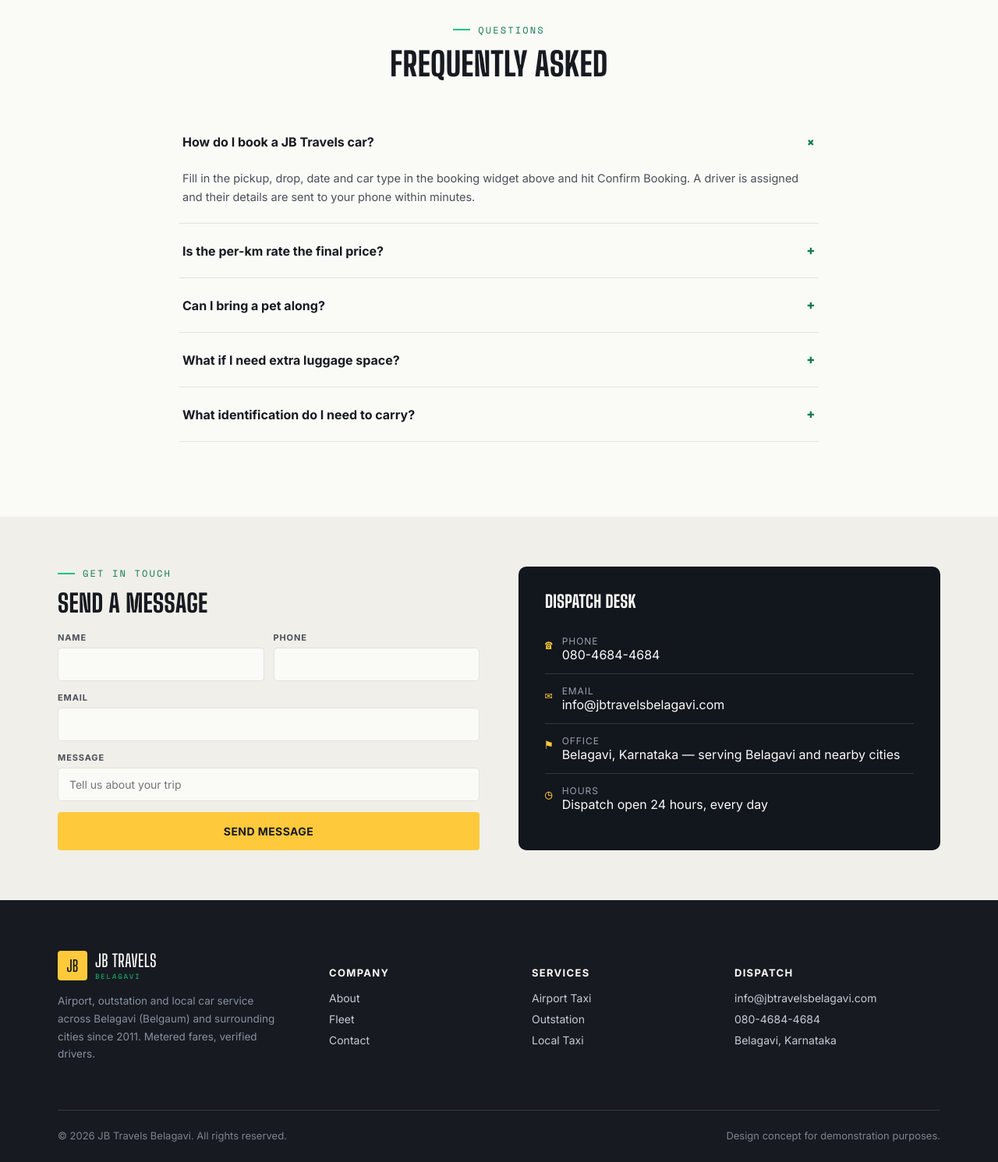
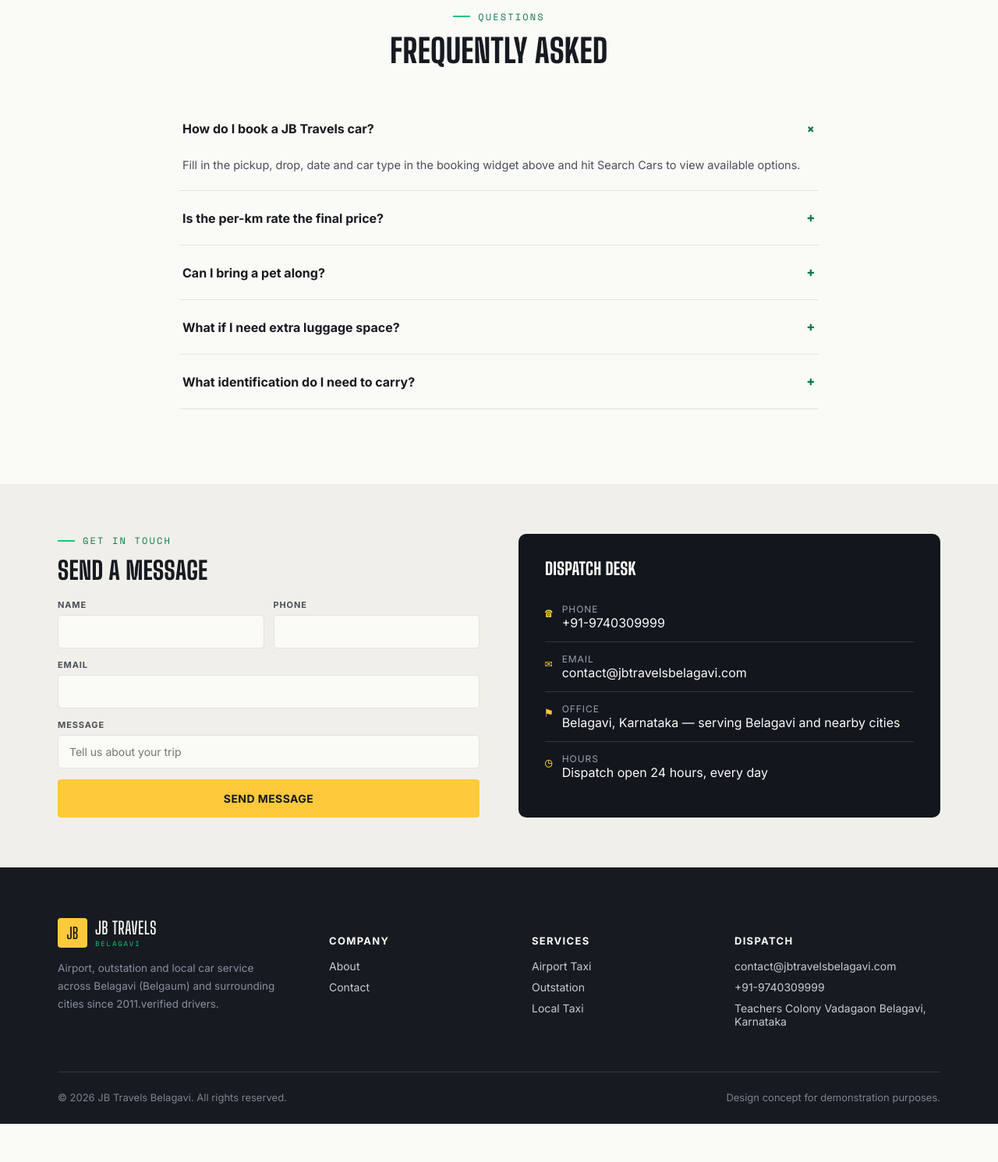
Before and after one commit to inforaj2287-tech/jbl, a PHP site: page / in a window 1280 px wide. Shown: the part 2334-3825 px from the top of the page at 78% size. After the commit the page ends 3776 px from the top, so only its background shows below. Run offline with PHP 8.4, Linux system fonts and the light colour scheme.

Commit message:
improveconfimationbutton

```diff
--- a/api/contact.php
+++ b/api/contact.php
@@ -36,7 +36,7 @@ $record = [
 $saved = append_json_record(CONTACTS_FILE, $record);
 
 if (!$saved) {
-    json_response(false, 'Could not send your message right now. Please try again or call 080-4684-4684.');
+    json_response(false, 'Could not send your message right now. Please try again or call .+91-9740309999');
 }
 
 json_response(true, 'Thanks — your message has been received. Our team will reach out shortly.');
--- a/assets/css/app.css
+++ b/assets/css/app.css
@@ -151,6 +151,8 @@ h1,h2,h3,h4{ margin:0; font-family:var(--f-display); font-weight:700; letter-spa
 .fare-readout .label{ font-size:11px; color:#9aa1ad; text-transform:uppercase; letter-spacing:0.1em; }
 .fare-readout .digits{ font-family:var(--f-meter); font-size:26px; color:var(--meter); letter-spacing:0.02em; }
 .fare-readout .digits::before{ content:"₹"; font-size:18px; margin-right:2px; color:#5fd9a4; }
+.booking-actions{ margin-top:8px; }
+.booking-actions .btn{ min-height:48px; }
 
 /* ---------- USP strip ---------- */
 .usp-strip{ background:var(--paper-2); border-top:1px solid var(--line); border-bottom:1px solid var(--line); }
--- a/assets/js/app.js
+++ b/assets/js/app.js
@@ -53,14 +53,6 @@ document.addEventListener('DOMContentLoaded', function () {
     }, 4000);
   }
 
-  /* ---------------- booking form -> /api/booking.php ---------------- */
-  var bookingForm = document.getElementById('bookingForm');
-  var bookingMsg = document.getElementById('bookingMsg');
-  bookingForm && bookingForm.addEventListener('submit', function (e) {
-    e.preventDefault();
-    submitForm(bookingForm, 'api/booking.php', bookingMsg, 'Booking confirmed — a driver will be assigned shortly. We\'ll text you the details.');
-  });
-
   /* ---------------- contact form -> /api/contact.php ---------------- */
   var contactForm = document.getElementById('contactForm');
   var contactMsg = document.getElementById('contactMsg');
--- a/index.html
+++ b/index.html
@@ -22,13 +22,13 @@
       <a href="#top">Home</a>
       <a href="#airport">Airport</a>
       <a href="#outstation">Outstation</a>
-      <a href="#fleet">Fleet</a>
-      <a href="#offers">Offers</a>
+      <!-- <a href="#fleet">Fleet</a>
+      <a href="#offers">Offers</a> -->
       <a href="#faq">FAQ</a>
       <a href="#contact">Contact</a>
     </nav>
     <div class="header-cta">
-      <div class="phone-pill"><span class="dot"></span> 080-4684-4684</div>
+      <div class="phone-pill"><span class="dot"></span> +91-9740309999</div>
       <a class="btn btn-yellow" href="#book">Book a Car</a>
     </div>
     <button class="nav-toggle" id="navToggle" aria-label="Toggle menu">☰</button>
@@ -103,9 +103,8 @@
           <div class="field"><label for="phone">Phone</label><input type="tel" id="phone" name="phone" pattern="[0-9]{10}" placeholder="10-digit number" required></div>
         </div>
 
-        <div style="display:flex; gap:10px; margin-top:8px;">
-          <button type="button" id="searchCars" class="btn btn-ghost">SEARCH CARS</button>
-          <button type="submit" class="btn btn-yellow btn-block">Confirm Booking</button>
+        <div class="booking-actions">
+          <button type="button" id="searchCars" class="btn btn-yellow btn-block">SEARCH CARS</button>
         </div>
         <div class="form-msg" id="bookingMsg"></div>
         <div id="searchResults" style="margin-top:14px;"></div>
@@ -317,7 +316,7 @@
     <div class="faq-list" id="faqList">
       <div class="faq-item open">
         <button class="faq-q">How do I book a JB Travels car?<span class="plus">+</span></button>
-        <div class="faq-a"><p>Fill in the pickup, drop, date and car type in the booking widget above and hit Confirm Booking. A driver is assigned and their details are sent to your phone within minutes.</p></div>
+        <div class="faq-a"><p>Fill in the pickup, drop, date and car type in the booking widget above and hit Search Cars to view available options.</p></div>
       </div>
       <div class="faq-item">
         <button class="faq-q">Is the per-km rate the final price?<span class="plus">+</span></button>
@@ -358,8 +357,8 @@
     </div>
     <div class="contact-info">
       <h3>Dispatch desk</h3>
-      <div class="row"><span class="ic">☎</span><div><span>Phone</span>080-4684-4684</div></div>
-      <div class="row"><span class="ic">✉</span><div><span>Email</span>info@jbtravelsbelagavi.com</div></div>
+      <div class="row"><span class="ic">☎</span><div><span>Phone</span>+91-9740309999</div></div>
+      <div class="row"><span class="ic">✉</span><div><span>Email</span>contact@jbtravelsbelagavi.com</div></div>
       <div class="row"><span class="ic">⚑</span><div><span>Office</span>Belagavi, Karnataka — serving Belagavi and nearby cities</div></div>
       <div class="row"><span class="ic">◷</span><div><span>Hours</span>Dispatch open 24 hours, every day</div></div>
     </div>
@@ -374,11 +373,11 @@
         <a class="logo" href="#top" style="margin-bottom:14px;">
           <span class="mark">JB</span><span class="word">JB TRAVELS<small>BELAGAVI</small></span>
         </a>
-        <p style="font-size:13.5px; color:#8890a0; line-height:1.7; max-width:280px;">Airport, outstation and local car service across Belagavi (Belgaum) and surrounding cities since 2011. Metered fares, verified drivers.</p>
+        <p style="font-size:13.5px; color:#8890a0; line-height:1.7; max-width:280px;">Airport, outstation and local car service across Belagavi (Belgaum) and surrounding cities since 2011.verified drivers.</p>
       </div>
       <div>
         <h5>Company</h5>
-        <ul><li><a href="#about">About</a></li><li><a href="#fleet">Fleet</a></li><li><a href="#contact">Contact</a></li></ul>
+        <ul><li><a href="#about">About</a></li><li><a href="#contact">Contact</a></li></ul>
       </div>
       <div>
         <h5>Services</h5>
@@ -387,9 +386,9 @@
       <div>
         <h5>Dispatch</h5>
         <ul>
-          <li>info@jbtravelsbelagavi.com</li>
-          <li><a href="tel:08046844684">080-4684-4684</a></li>
-          <li>Belagavi, Karnataka</li>
+          <li>contact@jbtravelsbelagavi.com</li>
+          <li><a href="tel:+919740309999">+91-9740309999</a></li>
+          <li>Teachers Colony Vadagaon Belagavi, Karnataka</li>
         </ul>
       </div>
     </div>
@@ -402,7 +401,7 @@
 
 <div class="float-actions">
   <a class="wa" href="https://wa.me/919606976835" target="_blank" rel="noopener" aria-label="WhatsApp">☎</a>
-  <a class="call" href="tel:08046844684" aria-label="Call">✆</a>
+  <a class="call" href="tel:+919740309999" aria-label="Call">✆</a>
 </div>
 
 <script src="assets/js/search.js"></script>
```
